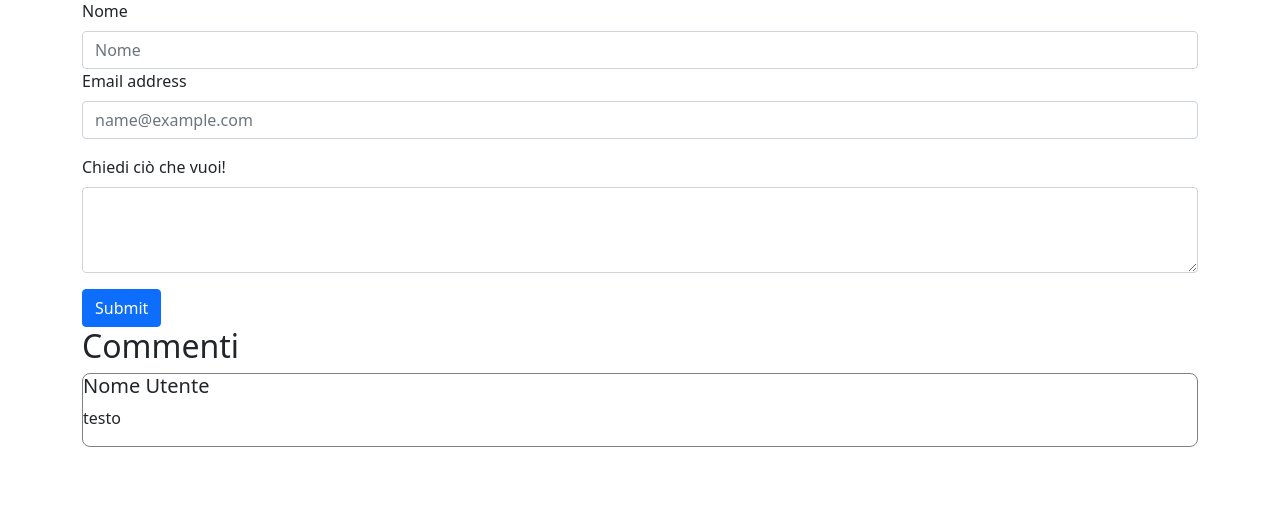
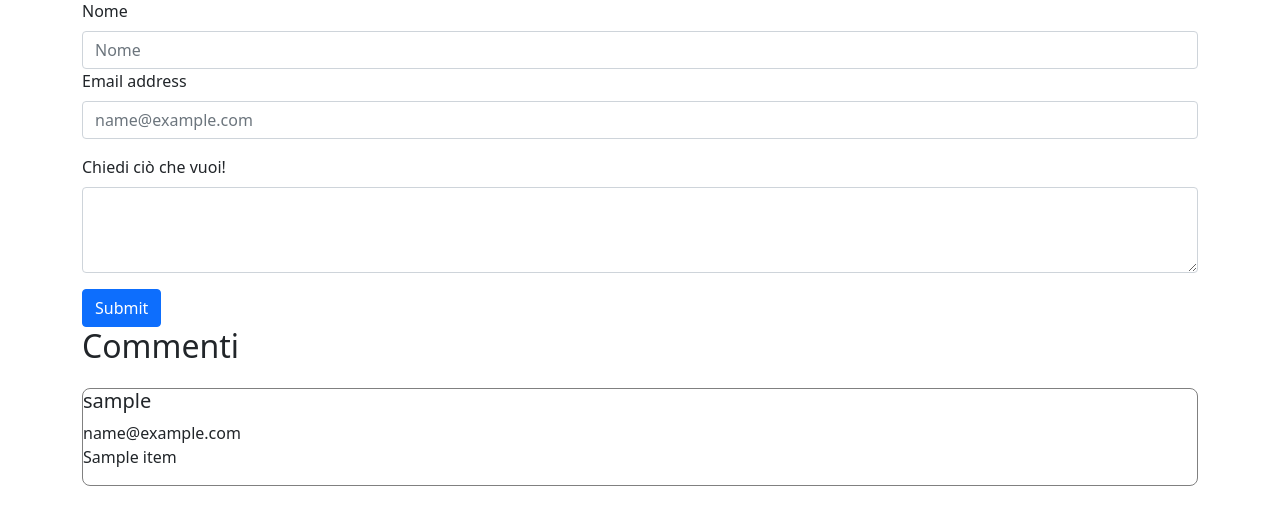
Before and after one commit to KuiilMcFly/sito_ristorante, a Django app: template BurgerCity/templates/BurgerCity/contattaci.html in a window 1280 px wide. Shown: the part 153-678 px from the top of the page. Run offline with Django 4.2, Linux system fonts and the light colour scheme; the template is opened without the code that fills it: most values are stand-ins (such as "Sample title", 1, 10 or a date in 2020).

Commit message:
chiamate get

```diff
--- a/BurgerCity/templates/BurgerCity/contattaci.html
+++ b/BurgerCity/templates/BurgerCity/contattaci.html
@@ -36,12 +36,15 @@
     </div>
     <input class="btn btn-primary" type="submit" value="Submit" />
   </form>
-  <div>
+  <div style="display: flex; flex-direction: column; gap: 15px">
     <h2>Commenti</h2>
+    {% for item in data %}
     <div style="border: solid 1px gray; border-radius: 8px">
-      <h5>Nome Utente</h5>
-      <p>testo</p>
+      <h5>{{item.username}}</h5>
+      <h7>{{item.email}}</h7>
+      <p>{{item.userQuestion}}</p>
     </div>
+    {% endfor %}
   </div>
 </div>
 
```
Also changed, not shown: BurgerCity/views.py (+5 -2 lines), db.sqlite3, media/applelogo-freelogovectors.net_.png (added).
